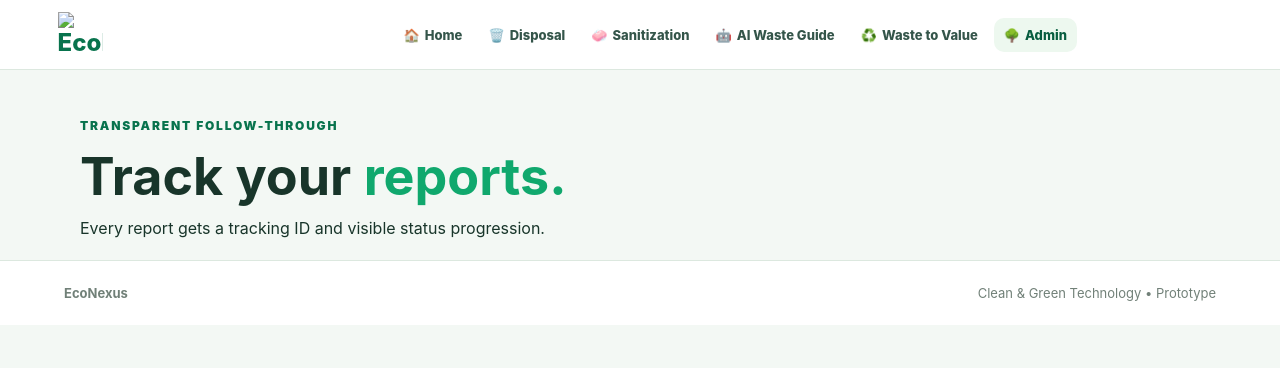
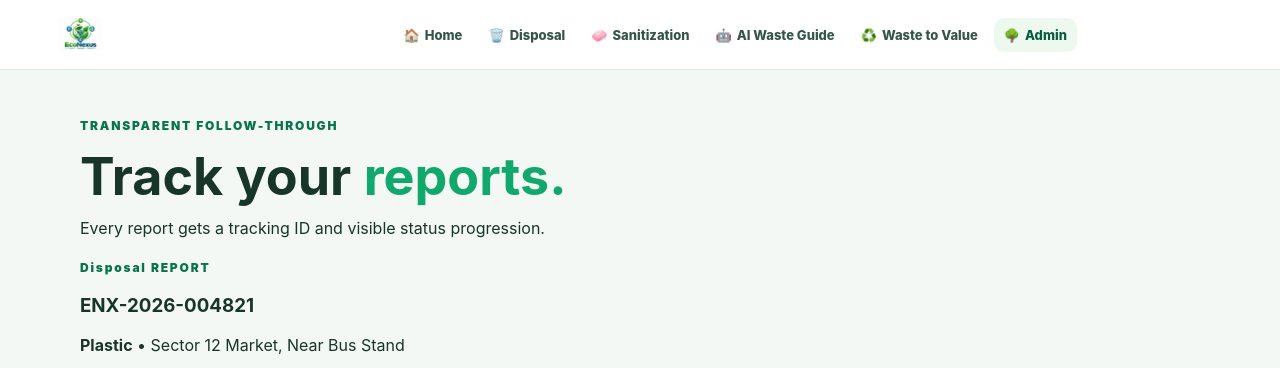
Before and after one commit to deepikaganta08/EcoNexus-Waste-Management-System, a plain HTML site: page tracking.html in a window 1280 px wide. Shown: the top 368 px of the page. Drawn offline with Linux system fonts and the light colour scheme; files that its build step writes are made by us from their sources.

Commit message:
Update tracking.html

```diff
--- a/tracking.html
+++ b/tracking.html
@@ -1,6 +1,6 @@
-<!doctype html><html lang="en"><head><meta charset="UTF-8"><meta name="viewport" content="width=device-width,initial-scale=1.0"><title>Track Reports | EcoNexus</title><link rel="stylesheet" href="assets/style.css"></head><body>
+<!doctype html><html lang="en"><head><meta charset="UTF-8"><meta name="viewport" content="width=device-width,initial-scale=1.0"><title>Track Reports | EcoNexus</title><link rel="stylesheet" href="style.css"></head><body>
 <header class="topbar">
-<a class="logo" href="index.html"><img src="assets/logo.png.jpeg" alt="EcoNexus logo" class="logo-image"></a>
+<a class="logo" href="index.html"><img src="logo.png.jpeg" alt="EcoNexus logo" class="logo-image"></a>
 <nav class="main-nav" aria-label="Primary navigation">
 <a href="index.html">🏠 <span>Home</span></a>
 <a href="disposal.html">🗑️ <span>Disposal</span></a>
@@ -11,4 +11,4 @@
 </nav></header><main>
 <div class="container page-head"><div class="eyebrow">TRANSPARENT FOLLOW-THROUGH</div><h1>Track your <span>reports.</span></h1><p class="lead">Every report gets a tracking ID and visible status progression.</p></div>
 <section><div class="container"><div id="trackingList" class="two-col"></div></div></section>
-</main><footer><b>EcoNexus</b><span> Clean & Green Technology • Prototype</span></footer><div id="toast" class="toast"></div><script src="assets/app.js"></script></body></html>
+</main><footer><b>EcoNexus</b><span> Clean & Green Technology • Prototype</span></footer><div id="toast" class="toast"></div><script src="app.js"></script></body></html>
```
